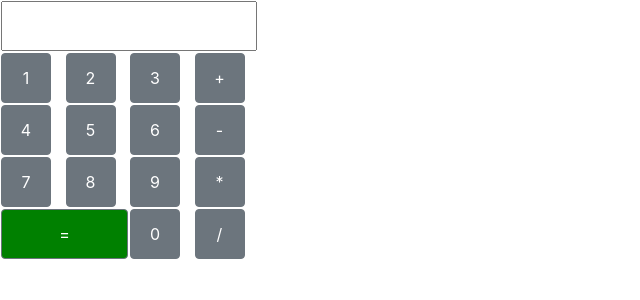
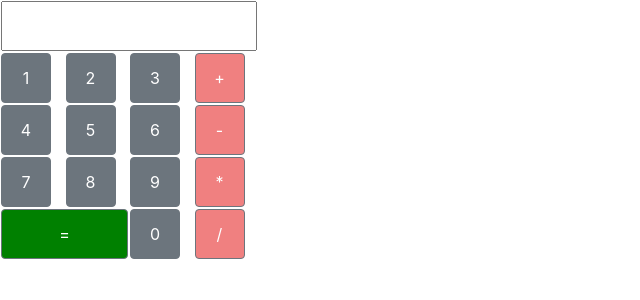
Before and after one commit to szymontrombik/reactCalculator, a React (Create React App) app: page / in a window 1280 px wide. Shown: the top 300 px of the page, without its empty margins (0-640 px from the left). Built offline with nearby package versions, Linux system fonts and the light colour scheme.

Commit message:
updated styles for keypad

```diff
--- a/src/Components/Keypad.js
+++ b/src/Components/Keypad.js
@@ -20,7 +20,7 @@ class Keypad extends Component {
 
             children.push(
                 <td>
-                    <Button className="keypad-button" key={operations[i]}>{operations[i]}</Button>
+                    <Button className="keypad-button operation" key={operations[i]}>{operations[i]}</Button>
                 </td>)
 
             table.push(<tr>{children}</tr>)
@@ -35,7 +35,7 @@ class Keypad extends Component {
                     <Button className="keypad-button" key="0">0</Button>
                 </td>
                 <td>
-                    <Button className="keypad-button" key={operations[i]}>{operations[i]}</Button>
+                    <Button className="keypad-button operation" key={operations[i]}>{operations[i]}</Button>
                 </td>
             </tr>)
 
--- a/src/index.css
+++ b/src/index.css
@@ -24,6 +24,10 @@ Button.keypad-button-submit {
   background-color: green;
 }
 
+Button.operation {
+  background-color: lightcoral;
+}
+
 Input.display-input {
   height: 50px;
 }
```
